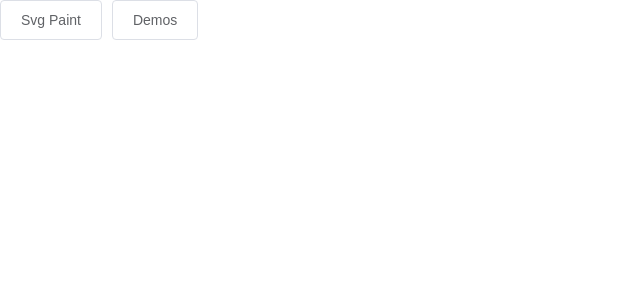
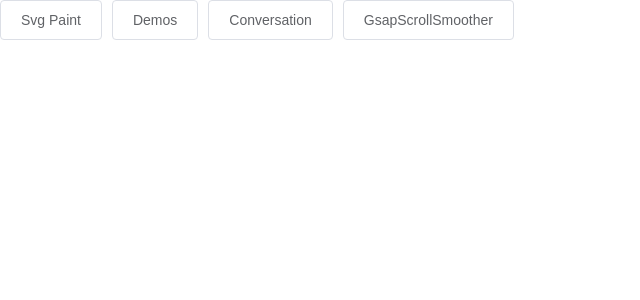
Before and after one commit to oneyoung19/learn-animation, a Vue app: page / in a window 1280 px wide. Shown: the top 300 px of the page, without its empty margins (0-640 px from the left). Built offline with nearby package versions, Linux system fonts and the light colour scheme; what vue-clipboard2 would draw is missing.

Commit message:
feat: 修改路由

```diff
--- a/src/router/index.js
+++ b/src/router/index.js
@@ -16,22 +16,22 @@ const routes = [
 		component: () => import('@/views/svg-paint')
 	},
 	{
+		path: '/conversation',
+		name: 'Conversation',
+		component: () => import('@/views/conversation')
+	},
+	{
 		path: '/gsap',
 		redirect: '/gsap/scroll',
 		name: 'Gsap',
 		component: () => import('@/views/gsap'),
 		children: [
 			{
-				path: 'scroll',
-				name: 'GsapScroll',
-				component: () => import('@/views/gsap/Scroll')
+				path: 'scroll-smoother',
+				name: 'GsapScrollSmoother',
+				component: () => import('@/views/gsap/ScrollSmoother')
 			}
 		]
-	},
-	{
-		path: '/conversation',
-		name: 'Conversation',
-		component: () => import('@/views/conversation')
 	},
 	{
 		path: '/scroll-height',
--- a/src/views/Home.vue
+++ b/src/views/Home.vue
@@ -1,19 +1,39 @@
 <template>
 	<div class="home">
-		<RouterButton to="SvgPaint">Svg Paint</RouterButton>
-		<RouterButton to="Demos">Demos</RouterButton>
+		<RouterButton
+			v-for="item in routeList"
+			:key="item.name"
+			:to="item.name">
+			{{ item.text }}
+		</RouterButton>
 	</div>
 </template>
 
 <script>
 export default {
 	name: 'Home',
-	methods: {
-		handleClick() {
-			this.$router.push({
-				name: 'Demos'
-			})
+	data() {
+		return {
+			routeList: [
+				{
+					name: 'SvgPaint',
+					text: 'Svg Paint'
+				},
+				{
+					name: 'Demos',
+					text: 'Demos'
+				},
+				{
+					name: 'Conversation',
+					text: 'Conversation'
+				},
+				{
+					name: 'GsapScrollSmoother',
+					text: 'GsapScrollSmoother'
+				}
+			]
 		}
-	}
+	},
+	methods: {}
 }
 </script>
```
